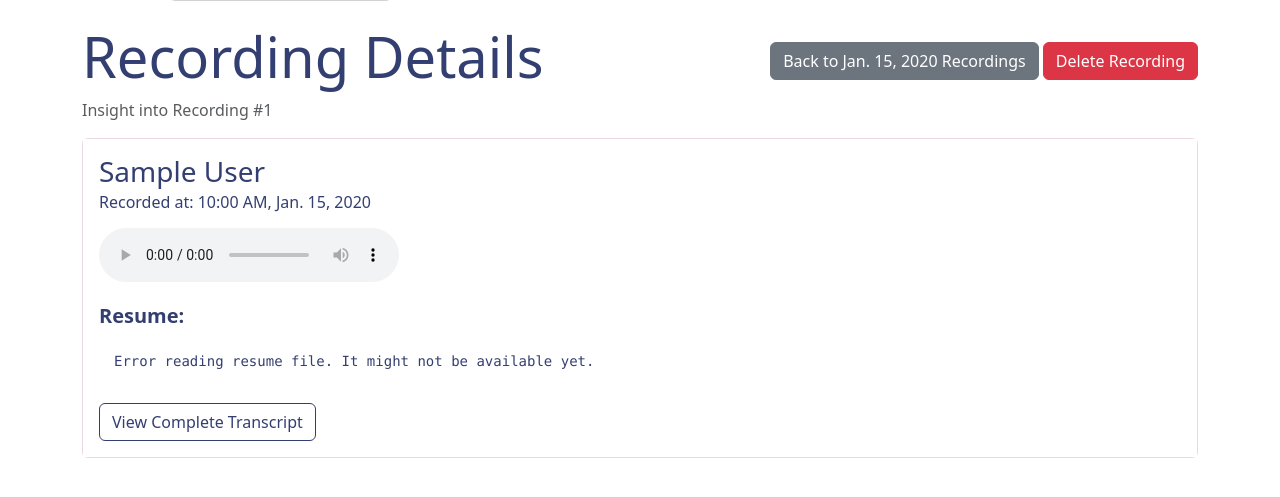
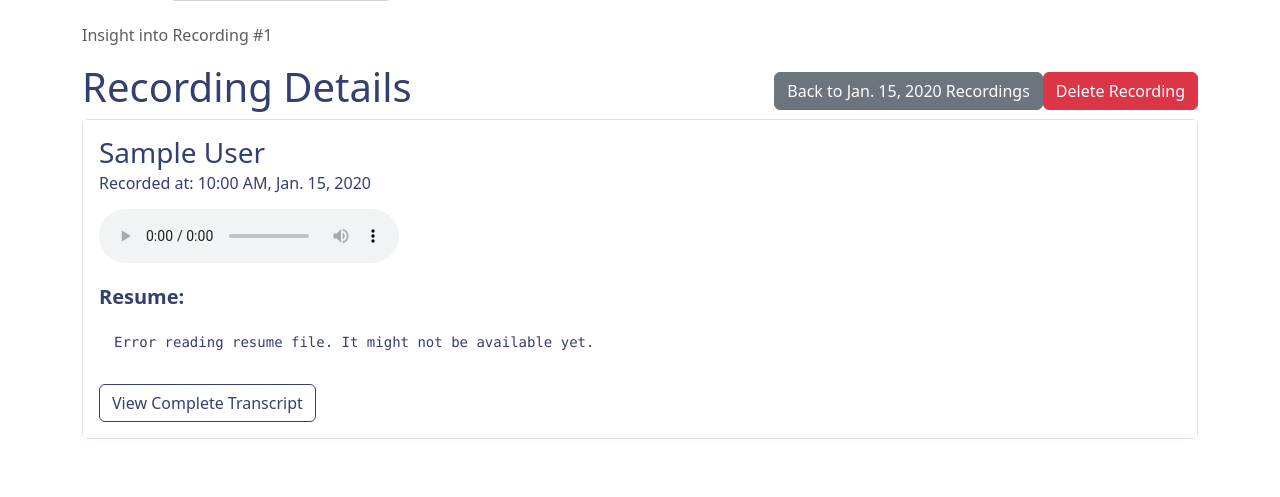
Before and after one commit to cyiuhim/shower-scribe, a Flask app: page /recordings/1 in a window 1280 px wide. Shown: the part 71-568 px from the top of the page. Run offline with Flask 3, Linux system fonts and the light colour scheme; tables that the repository leaves empty hold one stand-in row (values such as "Sample post"); some libraries are stand-ins or nearby versions.

Commit message:
Fixed CSS for buttons

```diff
--- a/webserver/templates/recording.html
+++ b/webserver/templates/recording.html
@@ -2,16 +2,17 @@
 
 {% block content %}
 
-<div class="container-sm">
-    <div style="display: flex; justify-content: space-between; align-items: center;">
-        <h1 class="display-4" style="color: #343f71;">Recording Details</h1>
-        <div>
+<div class="container">
+    <div class="row" style="display: flex; justify-content: space-between; align-items: center;">
+        <h1 class="col-md-6 col-12 order-2" style="color: #343f71;">Recording Details</h1>
+        <div class="col-md-6 col-12 order-4 d-flex justify-content-end">
             <a href="{{ url_for('recordings_on_date', date=recording.created_at.strftime('%B %d, %Y')) }}" class="btn btn-secondary">Back to {{ recording.created_at.strftime('%b. %d, %Y')}} Recordings</a>
             <button id="deleteBtn" class="btn btn-danger">Delete Recording</button>
         </div>
-    </div>
 
         <p class="text-muted">Insight into Recording #{{ recording.id }}</p>
+
+        <div class="col order-sm-5 order-3">
 
             <div class="card mb-4" style="border-color: #e9d8e4;">
                 <div class="card-body" style="background-color: white;">
@@ -34,6 +35,8 @@
                     {%if transcriptionid is not none%}
                     <a href="{{ url_for('show_text', text_id=transcriptionid) }}" id="viewTranscriptBtn" class="btn" style="background-color: white; color: #343f71; border: 1px solid #343f71;">View Complete Transcript</a>
                     {% endif %}
+                </div>
+            </div>
         </div>
     </div>
 </div>
```
Lines whose indentation alone changed are shown as unchanged.
